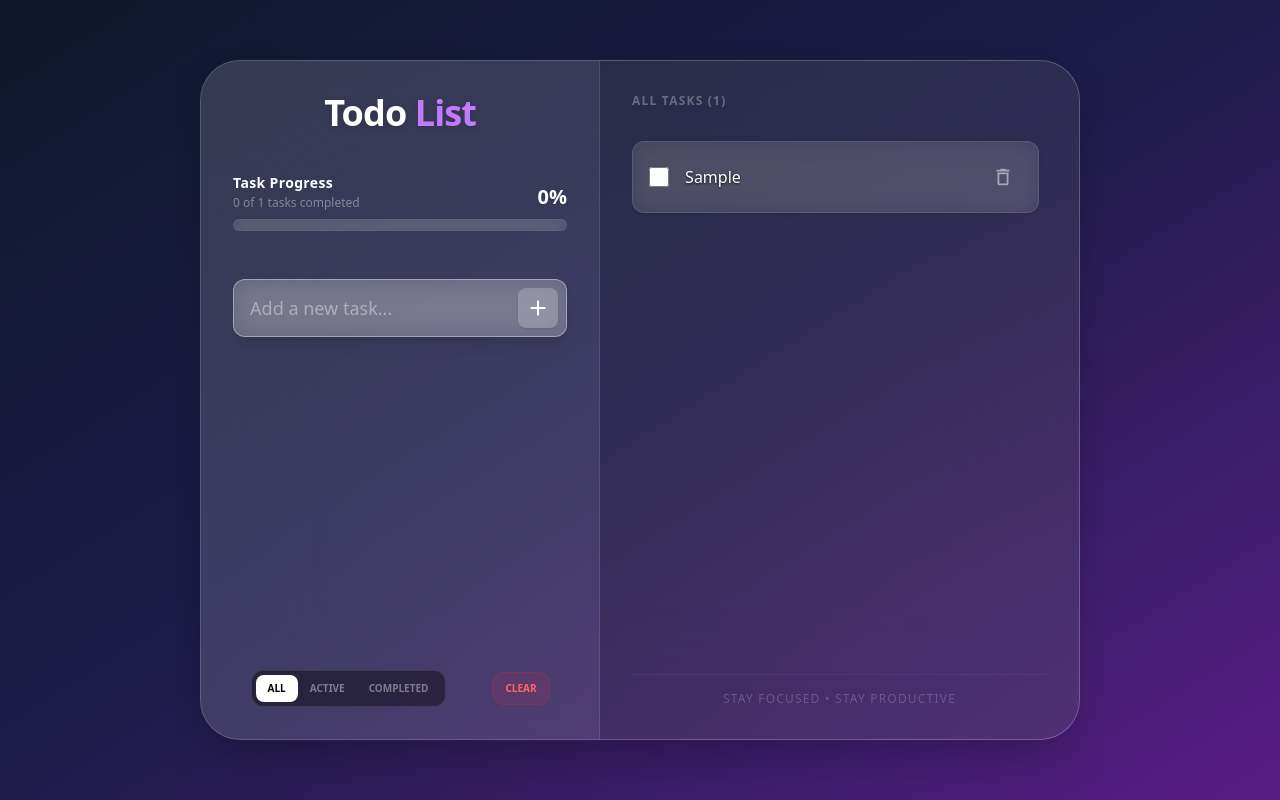
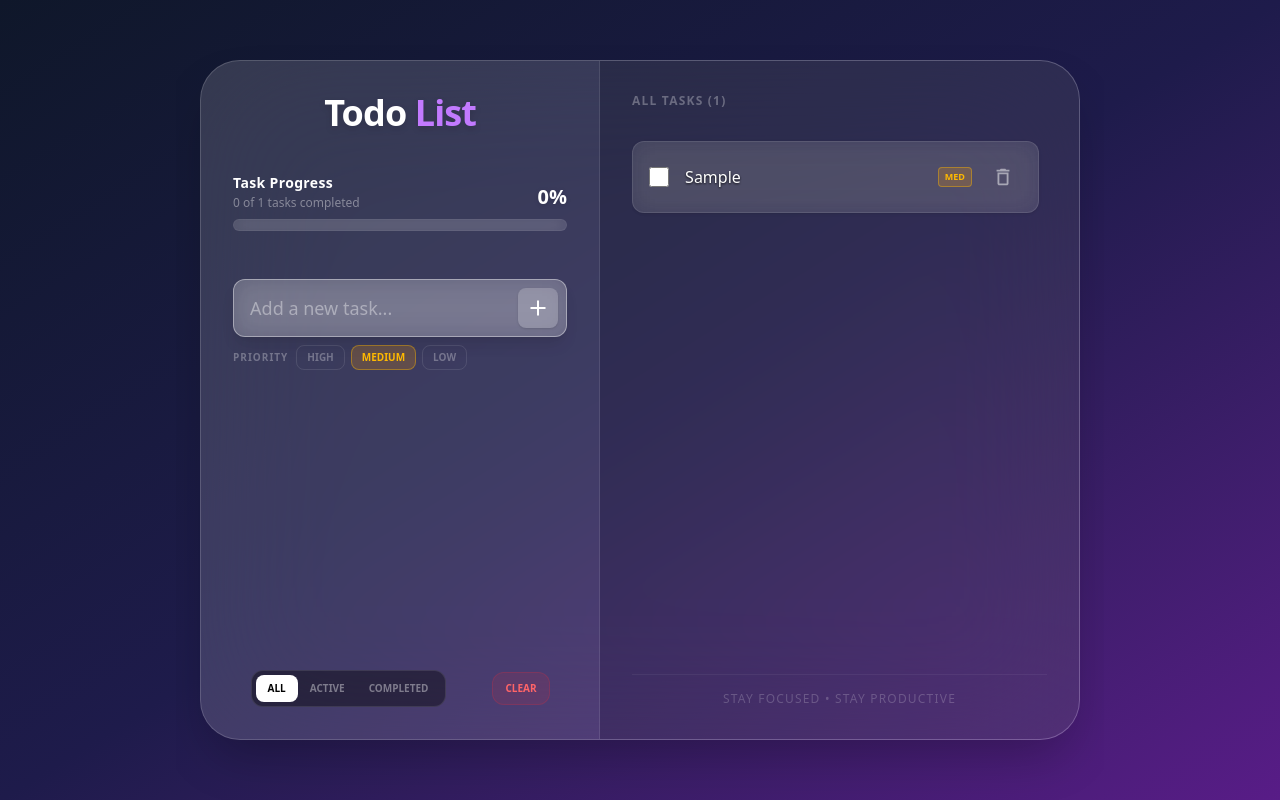
Before and after one commit to ImranAvenger/react-todo, a React (Vite) app: page / in a window 1280 px wide. Both pictures are taken after typing "Sample" into the empty fields and a click on the button "Add task". Built offline with nearby package versions, Linux system fonts and the light colour scheme.

Commit message:
feat(priority): add priority management to todos with selection and display

```diff
--- a/src/components/TodoInput.jsx
+++ b/src/components/TodoInput.jsx
@@ -1,51 +1,46 @@
 import { useState } from "react";
 import { IoMdAdd } from "react-icons/io";
+import {
+  PRIORITIES,
+  PRIORITY_CONFIG,
+  DEFAULT_PRIORITY,
+} from "../utils/priority";
 
-/**
- * TodoInput Component: A form to capture user input and
- * dispatch the "ADD_TODO" action to the main state.
- */
 export default function TodoInput({ dispatch }) {
-  // 1. LOCAL STATE: Tracks the text being typed in the input field
   const [inputValue, setInputValue] = useState("");
+  const [priority, setPriority] = useState(DEFAULT_PRIORITY);
 
-  // 2. SUBMIT HANDLER: Validates and processes the new task
   const handleAddTodo = (e) => {
-    // Prevent page refresh on form submission
     if (e) e.preventDefault();
-
-    // Prevent adding empty tasks or tasks with only spaces
     if (inputValue.trim() === "") return;
 
-    // Create a new Todo object with a unique ID and default status
-    const newTodo = {
-      id: crypto.randomUUID(), // Modern browser API for generating unique IDs
+    dispatch({
+      type: "ADD_TODO",
+      payload: {
+        id: crypto.randomUUID(),
         text: inputValue,
         completed: false,
-    };
+        priority,
+      },
+    });
 
-    // Send the new task to the reducer in App.js
-    dispatch({ type: "ADD_TODO", payload: newTodo });
-
-    // Clear the input field after successful addition
     setInputValue("");
+    setPriority(DEFAULT_PRIORITY);
   };
 
   return (
-    /* FORM CONTAINER: Styled with glassmorphism and focus-aware borders */
+    <div className="sl-form-mb mb-4 sm:mb-6">
+      {/* Text input row */}
       <form
         onSubmit={handleAddTodo}
-      className="sl-form-mb mb-4 sm:mb-6 bg-white/10 backdrop-blur-md border border-white/20 p-2 pl-4 rounded-xl flex items-center shadow-lg focus-within:bg-white/20 focus-within:border-white/40 transition-all duration-300"
+        className="bg-white/10 backdrop-blur-md border border-white/20 p-2 pl-4 rounded-xl flex items-center shadow-lg focus-within:bg-white/20 focus-within:border-white/40 transition-all duration-300"
       >
-      {/* INPUT FIELD: Controlled component linked to 'inputValue' state */}
         <input
           className="focus:outline-none flex-1 min-w-0 bg-transparent text-white placeholder:text-white/40 text-sm sm:text-base lg:text-lg font-medium"
           value={inputValue}
           placeholder="Add a new task..."
           onChange={(e) => setInputValue(e.target.value)}
         />
-
-      {/* SUBMIT BUTTON: Visual feedback on click using active:scale-90 */}
         <button
           type="submit"
           className="cursor-pointer shrink-0 bg-white/20 hover:bg-white/30 text-white p-2 rounded-lg transition-all active:scale-90 flex items-center justify-center ml-2 shadow-sm"
@@ -54,5 +49,29 @@ export default function TodoInput({ dispatch }) {
           <IoMdAdd size={24} />
         </button>
       </form>
+
+      {/* Priority selector row */}
+      <div className="flex items-center gap-2 mt-2">
+        <span className="text-white/30 text-[10px] font-bold uppercase tracking-widest shrink-0">
+          Priority
+        </span>
+        <div className="flex gap-1.5">
+          {PRIORITIES.map((p) => (
+            <button
+              key={p}
+              type="button"
+              onClick={() => setPriority(p)}
+              className={`px-2.5 py-1 rounded-lg text-[10px] font-bold uppercase border transition-all cursor-pointer
+                ${priority === p
+                  ? PRIORITY_CONFIG[p].activeCls
+                  : "text-white/30 border-white/10 hover:text-white/60"
+                }`}
+            >
+              {p}
+            </button>
+          ))}
+        </div>
+      </div>
+    </div>
   );
 }
--- a/src/components/TodoItem.jsx
+++ b/src/components/TodoItem.jsx
@@ -1,16 +1,15 @@
 import { MdOutlineDelete } from "react-icons/md";
+import { PRIORITY_CONFIG } from "../utils/priority";
 
-/**
- * TodoItem Component: Represents a single task row.
- * Includes a completion checkbox, the task text, and a delete action.
- */
+const LABEL = { High: "High", Medium: "Med", Low: "Low" };
+
 export default function TodoItem({ item, dispatch }) {
+  const priorityCfg = PRIORITY_CONFIG[item.priority] ?? PRIORITY_CONFIG.Medium;
+
   return (
-    /* ITEM CONTAINER: Styled with glassmorphism, hover effects, and smooth transitions */
-    <div className="group flex items-center justify-between bg-white/10 hover:bg-white/20 backdrop-blur-md p-3 sm:p-4 rounded-xl border border-white/10 transition-all duration-300 shadow-sm mb-2 sm:mb-3 gap-2 sm:gap-3">
-      {/* LEFT SECTION: Checkbox and Task Text */}
+    <div className="group flex items-center bg-white/10 hover:bg-white/20 backdrop-blur-md p-3 sm:p-4 rounded-xl border border-white/10 transition-all duration-300 shadow-sm mb-2 sm:mb-3 gap-2 sm:gap-3">
+      {/* LEFT: Checkbox and Task Text */}
       <div className="flex items-center gap-2 sm:gap-4 flex-1 min-w-0">
-        {/* CHECKBOX: Toggles the "completed" status via the reducer */}
         <input
           type="checkbox"
           className="w-5 h-5 cursor-pointer accent-purple-500 shrink-0 border-none outline-none"
@@ -18,20 +17,26 @@ export default function TodoItem({ item, dispatch }) {
           onChange={() => dispatch({ type: "TOGGLE_TODO", payload: item })}
           title={item.completed ? "Mark as incomplete" : "Mark as complete"}
         />
-
-        {/* TASK TEXT: Dynamically changes style based on completion status */}
         <li
           className={`list-none text-sm sm:text-base font-medium transition-all duration-500 wrap-break-word overflow-hidden flex-1 ${
             item.completed
-              ? "line-through text-white/30 italic" // Finished task style
-              : "text-white drop-shadow-[0_1.2px_1.2px_rgba(0,0,0,0.8)]" // Active task style
+              ? "line-through text-white/30 italic"
+              : "text-white drop-shadow-[0_1.2px_1.2px_rgba(0,0,0,0.8)]"
           }`}
         >
           {item.text}
         </li>
       </div>
 
-      {/* RIGHT SECTION: Delete Action */}
+      {/* PRIORITY BADGE */}
+      <span
+        className={`shrink-0 px-1.5 py-0.5 rounded text-[9px] font-black uppercase border transition-opacity duration-500 ${priorityCfg.activeCls} ${item.completed ? "opacity-30" : ""}`}
+        title={`Priority: ${item.priority ?? "Medium"}`}
+      >
+        {LABEL[item.priority] ?? "Med"}
+      </span>
+
+      {/* DELETE */}
       <button
         className="shrink-0 text-white/50 hover:text-red-400 cursor-pointer p-2 rounded-full hover:bg-red-500/10 transition-colors duration-200"
         onClick={() => dispatch({ type: "REMOVE_TODO", payload: item })}
--- /dev/null
+++ b/src/utils/priority.js
@@ -0,0 +1,18 @@
+export const PRIORITIES = ["High", "Medium", "Low"];
+
+export const DEFAULT_PRIORITY = "Medium";
+
+export const PRIORITY_CONFIG = {
+  High: {
+    dot: "bg-red-400",
+    activeCls: "bg-red-500/20 text-red-400 border-red-400/40",
+  },
+  Medium: {
+    dot: "bg-amber-400",
+    activeCls: "bg-amber-500/20 text-amber-400 border-amber-400/40",
+  },
+  Low: {
+    dot: "bg-green-400",
+    activeCls: "bg-green-500/20 text-green-400 border-green-400/40",
+  },
+};
```
Lines whose indentation alone changed are shown as unchanged.
